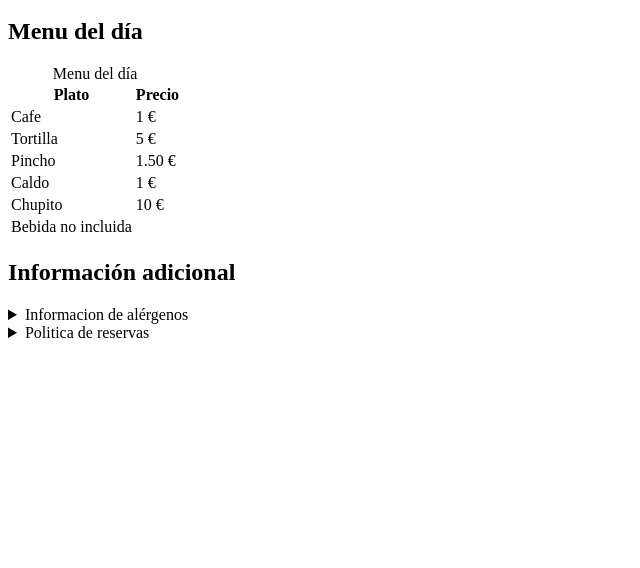
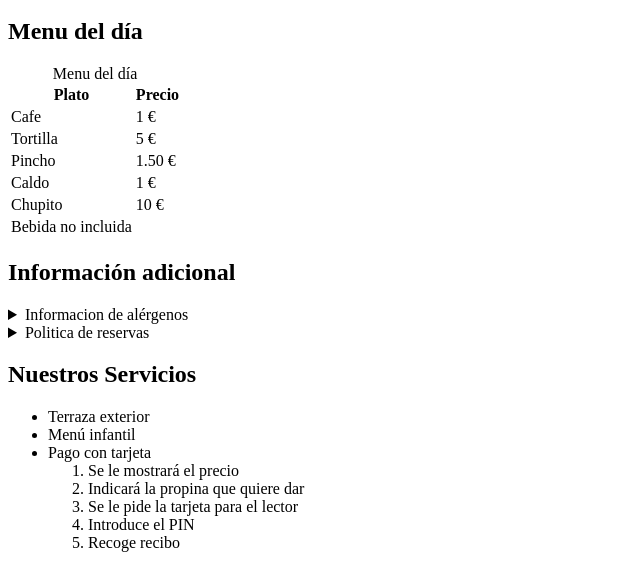
Before and after one commit to VictorVa96/Sabores-DAM, a plain HTML site: page index.html in a window 1280 px wide. Shown: the part 392-960 px from the top of the page, without its empty margins (0-640 px from the left). Before the commit the page ends 800 px from the top, so only its background shows below. Drawn offline with Linux system fonts and the light colour scheme.

Commit message:
Añadido servicios del restaurante

```diff
--- a/index.html
+++ b/index.html
@@ -113,6 +113,21 @@
 
 		<article>
 
+			<h2>Nuestros Servicios</h2>
+			<ul>
+				<li>Terraza exterior</li>
+				<li>Menú infantil</li>
+				<li>Pago con tarjeta
+					<ol>
+						<li>Se le mostrará el precio</li>
+						<li>Indicará la propina que quiere dar</li>
+						<li>Se le pide la tarjeta para el lector</li>
+						<li>Introduce el PIN</li>
+						<li>Recoge recibo</li>
+					</ol>
+				</li>
+			</ul>
+
 
 		</article>
 
```
